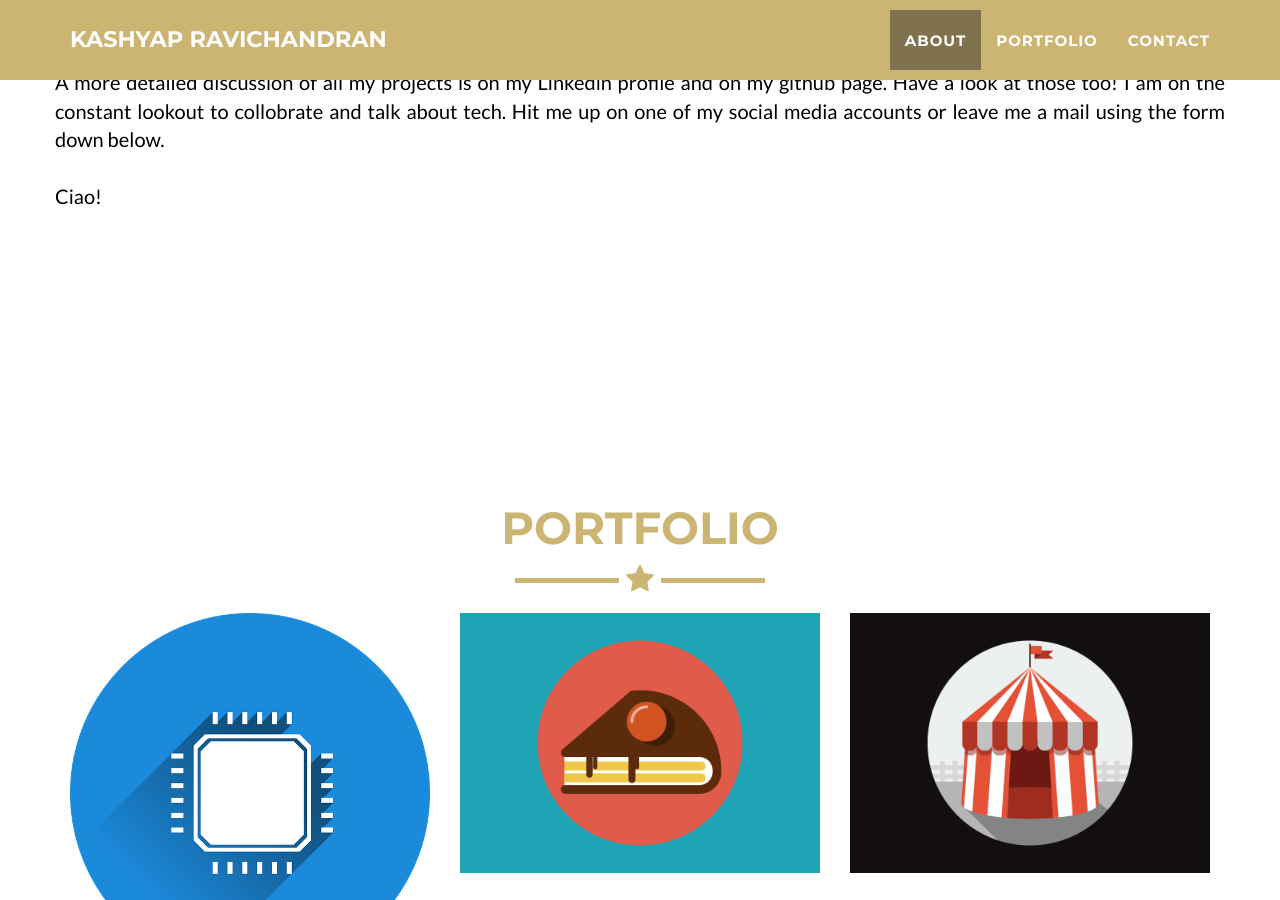
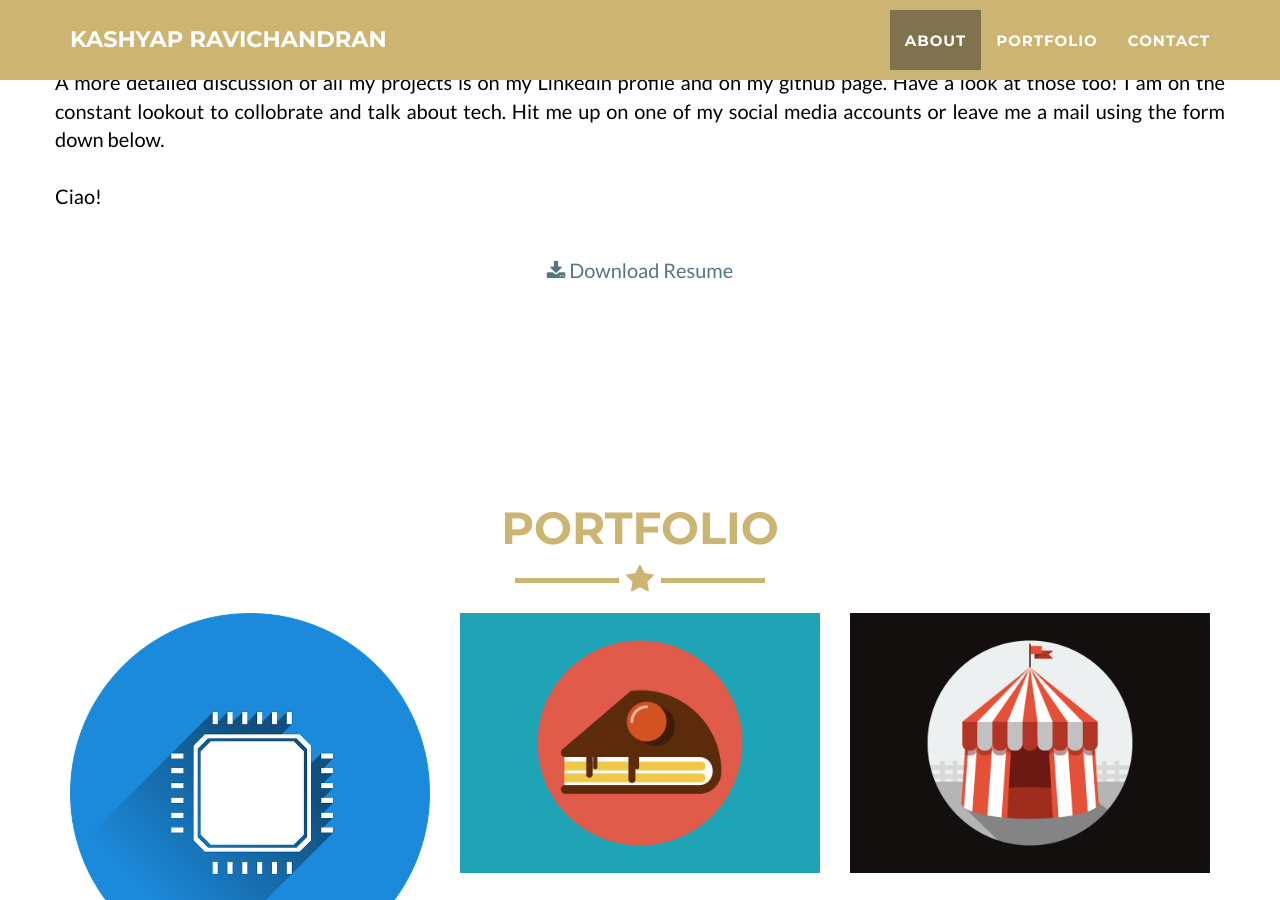
Before and after one commit to kashyapravichandran/kashyapravichandran.github.io, a Jekyll site: the page built from _posts/2014-07-18-project-1.markdown, in a window 1280 px wide and 900 px high, scrolled down 1276 px. Built offline with Jekyll 4.4.1, drawn with Linux system fonts in a browser that asks for light colours.

Commit message:
download color

```diff
--- a/_includes/about.html
+++ b/_includes/about.html
@@ -17,7 +17,7 @@
                     Ciao! </p>
                 </div>
                 <div class="col-lg-8 col-lg-offset-2 text-center">
-                    <a href="https://github.com/kashyapravichandran/kashyapravichandran.github.io/raw/master/_includes/Resume/Kashyap%20Ravichandran.pdf" class="btn btn-lg btn-outline" download="Kashyap_Ravichandran.pdf">
+                    <a href="https://github.com/kashyapravichandran/kashyapravichandran.github.io/raw/master/_includes/Resume/Kashyap%20Ravichandran.pdf" class="btn btn-lg btn-outline" download="Kashyap_Ravichandran.pdf" style="color:#557580;">
                         <i class="fa fa-download"></i> Download Resume
                     </a>
                 </div>
```
